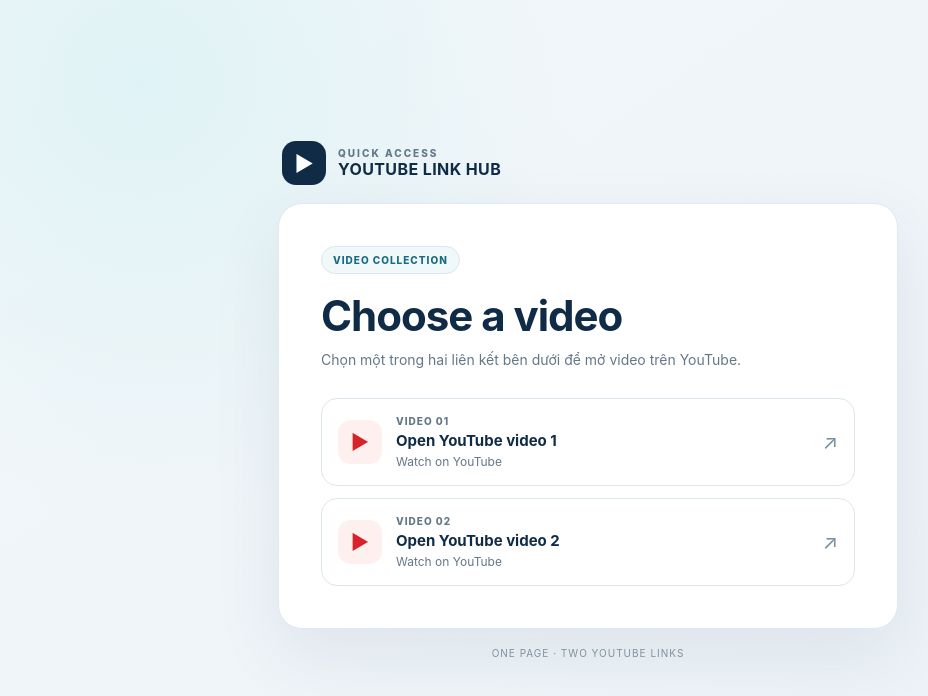
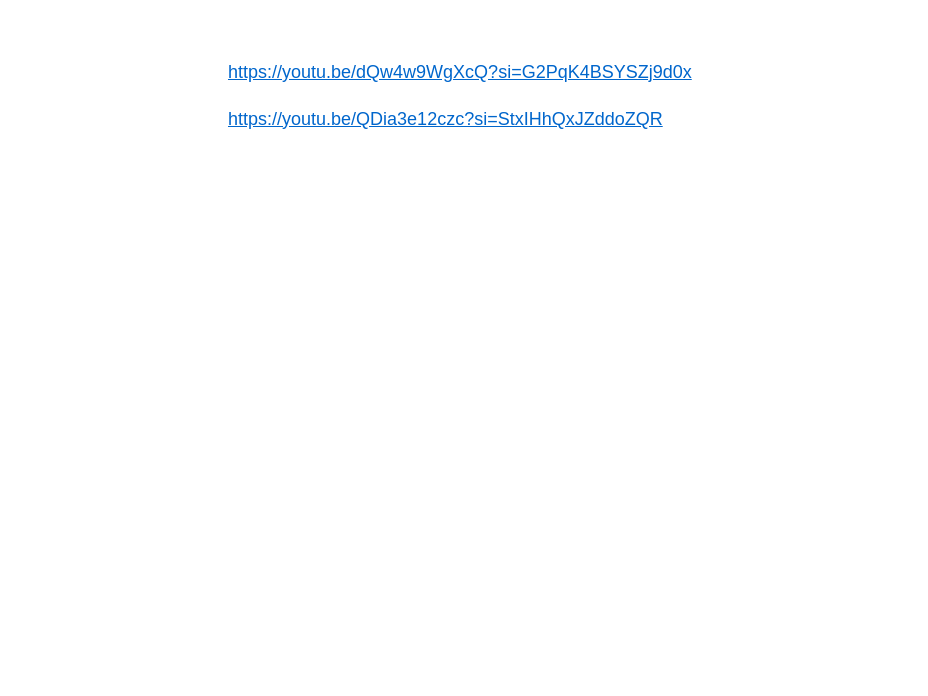
Before and after one commit to nguyencross4-cloud/youtube-link-hub, a plain HTML site: page index.html in a window 1280 px wide. Shown: the whole page, without its empty margins (52-980 px from the left). Drawn offline with Linux system fonts and the light colour scheme.

Commit message:
Simplify page to two plain YouTube links on white background

```diff
--- a/index.html
+++ b/index.html
@@ -3,48 +3,17 @@
 <head>
 <meta charset="utf-8">
 <meta name="viewport" content="width=device-width, initial-scale=1">
-<meta name="theme-color" content="#102b46">
-<title>YouTube Link Hub</title>
+<title>Video links</title>
 <style>
-:root{color-scheme:light;--navy:#102b46;--blue:#176b9b;--muted:#647789;--line:#dce6ed}
-*{box-sizing:border-box}
-body{margin:0;min-height:100vh;padding:24px;display:grid;place-items:center;font-family:Inter,system-ui,-apple-system,"Segoe UI",sans-serif;color:#172b3a;background:radial-gradient(circle at 15% 10%,#dff2f5 0,transparent 34%),linear-gradient(145deg,#f4f8fb,#eaf1f6)}
-main{width:min(100%,620px)}
-.brand{display:flex;align-items:center;gap:12px;margin:0 0 18px 4px;color:var(--navy)}
-.mark{width:44px;height:44px;border-radius:14px;background:var(--navy);color:white;display:grid;place-items:center;font-size:21px}
-.brand small{display:block;font-size:10px;letter-spacing:2px;font-weight:800;color:var(--muted)}
-.brand strong{font-size:16px;letter-spacing:.4px}
-.panel{background:#fff;border:1px solid #e0e9ef;border-radius:24px;padding:clamp(24px,6vw,42px);box-shadow:0 24px 70px #17334a14}
-.tag{display:inline-block;padding:7px 11px;border:1px solid #d6e8ef;border-radius:99px;background:#f1f8fa;color:#176b83;font-size:10px;font-weight:800;letter-spacing:1px}
-h1{margin:18px 0 9px;color:var(--navy);font-size:clamp(30px,7vw,42px);line-height:1.12;letter-spacing:-1px}
-p{margin:0 0 26px;color:var(--muted);font-size:14px;line-height:1.7}
-.links{display:grid;gap:12px}
-a{display:flex;align-items:center;gap:14px;padding:16px;border:1px solid var(--line);border-radius:16px;text-decoration:none;color:inherit;transition:.18s}
-a:hover{transform:translateY(-2px);border-color:#9bcbd5;box-shadow:0 9px 24px #17334a10}
-.play{width:44px;height:44px;flex:none;border-radius:13px;display:grid;place-items:center;background:#fff0f0;color:#d8232a;font-size:20px}
-.info{min-width:0;flex:1}.info small{display:block;margin-bottom:4px;color:var(--muted);font-size:10px;font-weight:800;letter-spacing:1px}
-.info strong{display:block;color:var(--navy);font-size:15px}.info span{display:block;margin-top:4px;color:var(--muted);font-size:12px}
-.arrow{color:#78909f;font-size:20px}
-footer{text-align:center;margin-top:18px;color:#80909b;font-size:10px;letter-spacing:1px}
+body{margin:0;padding:40px 24px;background:#fff;color:#111;font-family:Arial,Helvetica,sans-serif}
+main{max-width:720px;margin:0 auto}
+a{display:block;margin:18px 0;color:#06c;font-size:18px;line-height:1.6;overflow-wrap:anywhere}
 </style>
 </head>
 <body>
 <main>
-  <div class="brand"><div class="mark">▶</div><div><small>QUICK ACCESS</small><strong>YOUTUBE LINK HUB</strong></div></div>
-  <section class="panel">
-    <span class="tag">VIDEO COLLECTION</span>
-    <h1>Choose a video</h1>
-    <p>Chọn một trong hai liên kết bên dưới để mở video trên YouTube.</p>
-    <div class="links">
-      <a href="https://youtu.be/dQw4w9WgXcQ?si=G2PqK4BSYSZj9d0x" target="_blank" rel="noopener noreferrer">
-        <div class="play">▶</div><div class="info"><small>VIDEO 01</small><strong>Open YouTube video 1</strong><span>Watch on YouTube</span></div><div class="arrow">↗</div>
-      </a>
-      <a href="https://youtu.be/QDia3e12czc?si=StxIHhQxJZddoZQR" target="_blank" rel="noopener noreferrer">
-        <div class="play">▶</div><div class="info"><small>VIDEO 02</small><strong>Open YouTube video 2</strong><span>Watch on YouTube</span></div><div class="arrow">↗</div>
-      </a>
-    </div>
-  </section>
-  <footer>ONE PAGE · TWO YOUTUBE LINKS</footer>
+<a href="https://youtu.be/dQw4w9WgXcQ?si=G2PqK4BSYSZj9d0x" target="_blank" rel="noopener noreferrer">https://youtu.be/dQw4w9WgXcQ?si=G2PqK4BSYSZj9d0x</a>
+<a href="https://youtu.be/QDia3e12czc?si=StxIHhQxJZddoZQR" target="_blank" rel="noopener noreferrer">https://youtu.be/QDia3e12czc?si=StxIHhQxJZddoZQR</a>
 </main>
 </body>
 </html>
```
